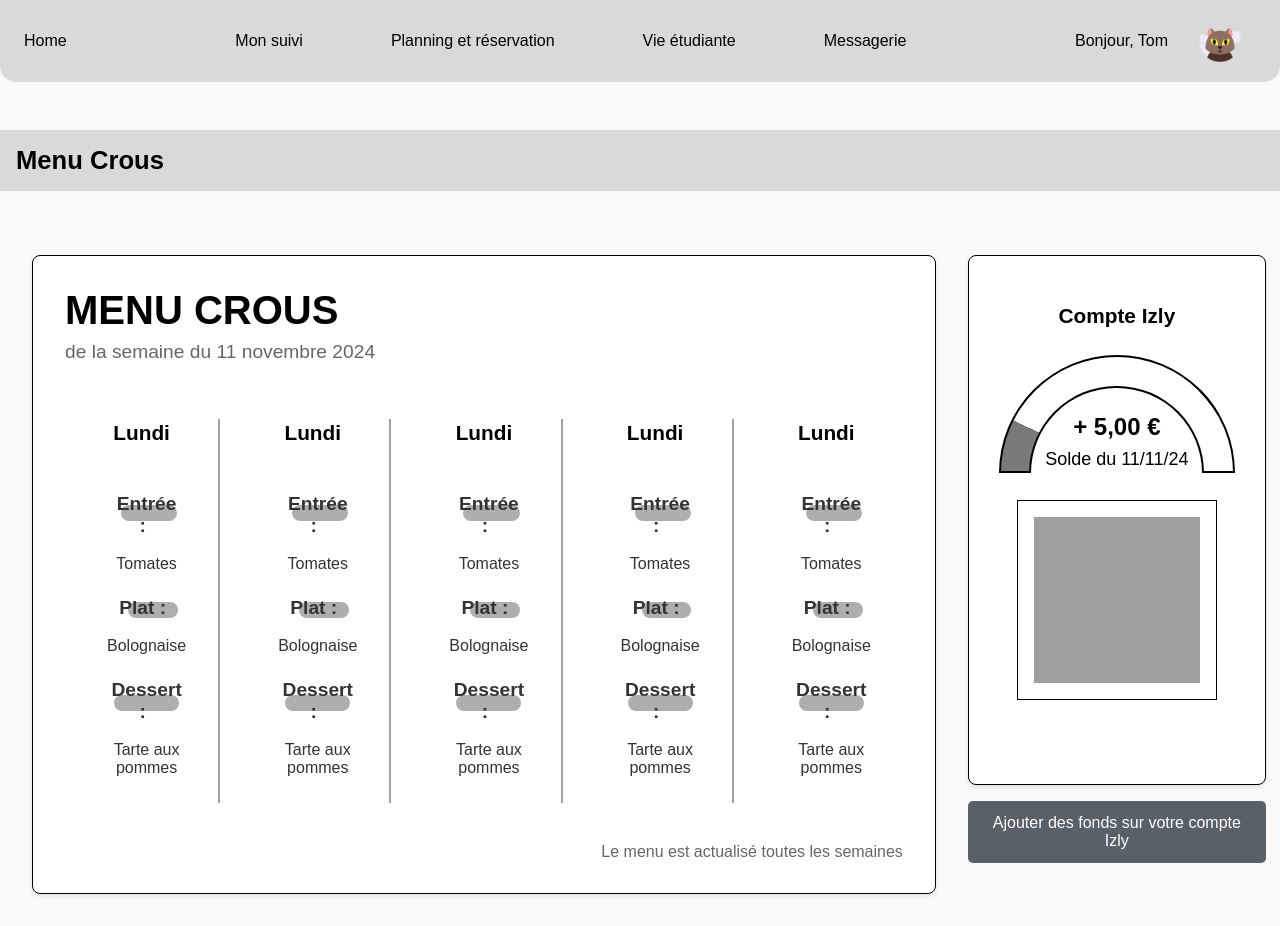
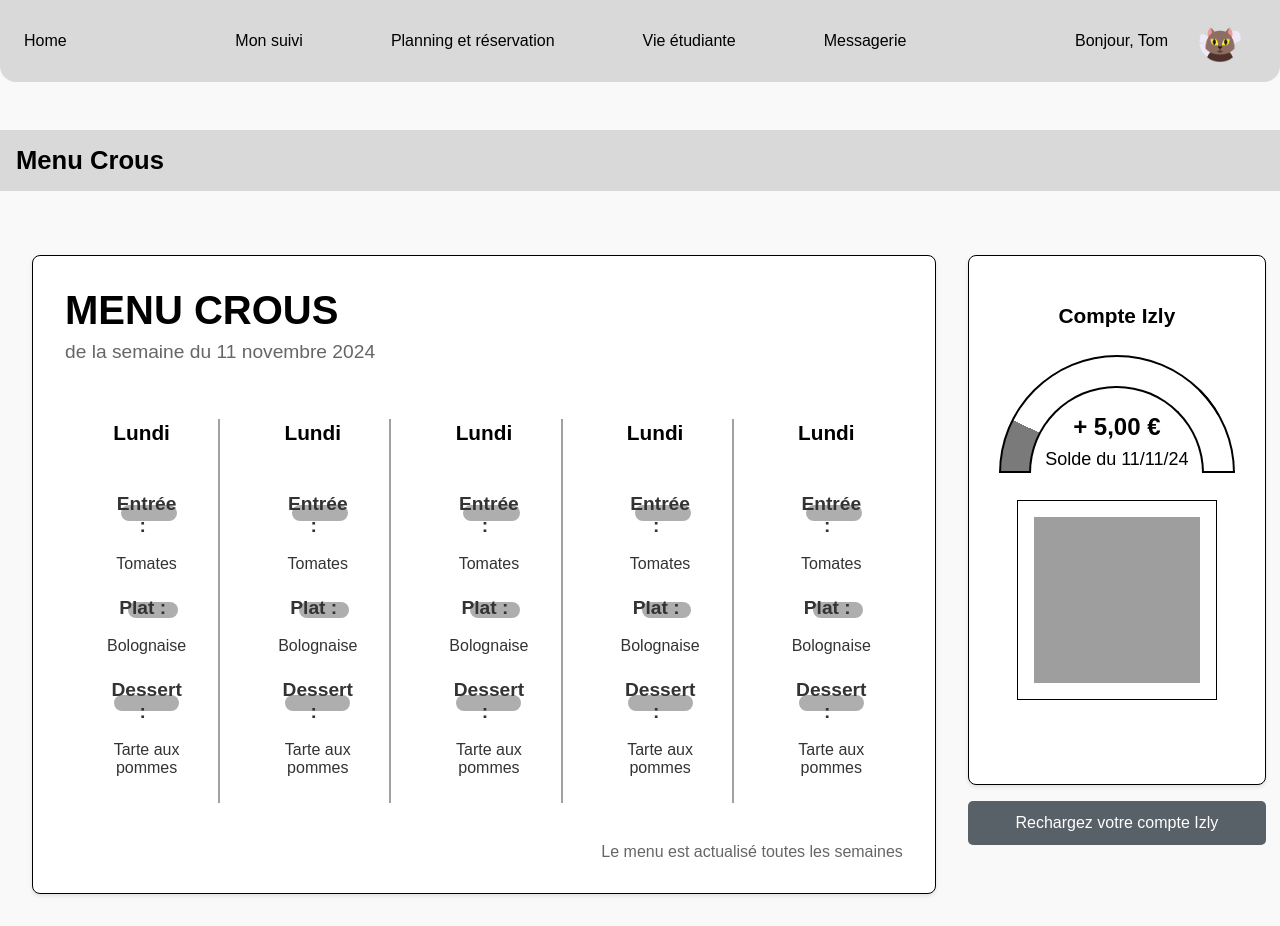
Before and after one commit to BomberQLF/ENT, a PHP site: page /Vue/menuCrous.php in a window 1280 px wide. Run offline with PHP 8.4, Linux system fonts and the light colour scheme; grey boxes are pictures that could not be loaded.

Commit message:
Update menuCrous.php

```diff
--- a/Vue/menuCrous.php
+++ b/Vue/menuCrous.php
@@ -147,7 +147,7 @@
                 </div>
             </section>
             <div class="button-container">
-                <button>Ajouter des fonds sur votre compte Izly</button>
+                <button>Rechargez votre compte Izly</button>
             </div>
         </div>
     </main>
```
